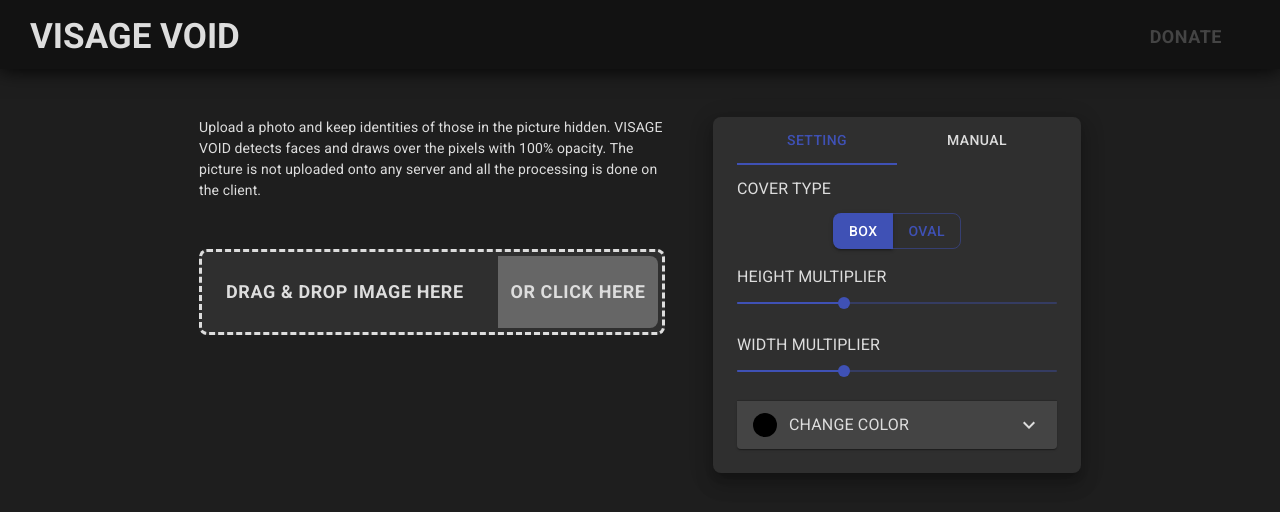
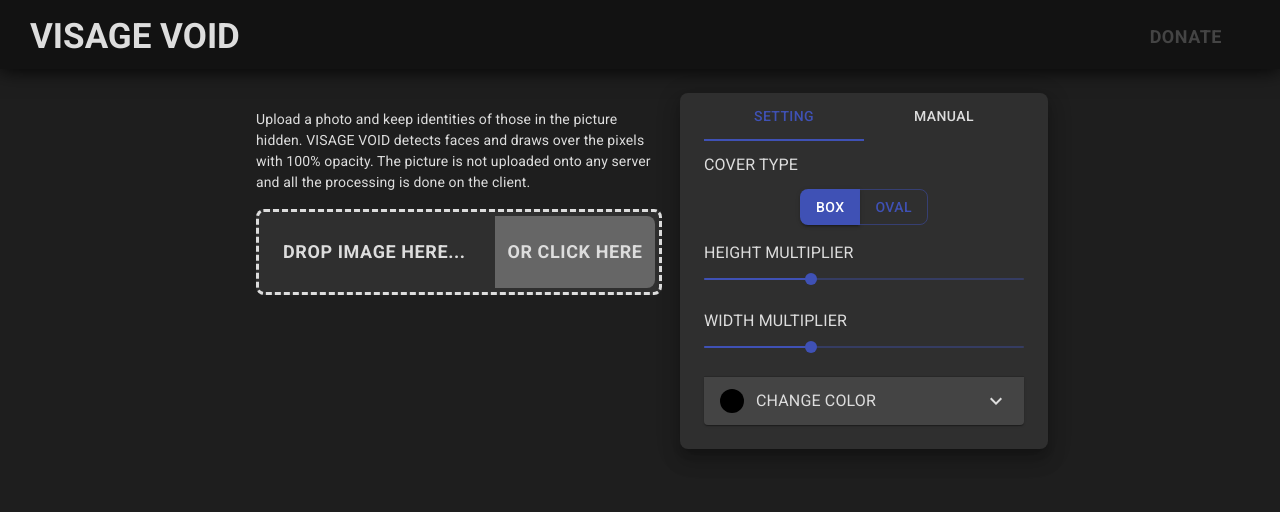
Before and after one commit to hirokazutei/visage-void, a React (Create React App) app: page / in a window 1280 px wide. Shown: the top 512 px of the page. Built offline with nearby package versions, Linux system fonts and the light colour scheme.

Commit message:
FEAT: Fixing layout

```diff
--- a/src/components/Content/ActionSection.tsx
+++ b/src/components/Content/ActionSection.tsx
@@ -22,7 +22,7 @@
     });
   };
   return (
-    <Paper customStyle={{ paddingTop: 0 }}>
+    <Paper customStyle={{ paddingTop: 0, maxWidth: 320 }}>
       <Tabs
         value={currentTab}
         indicatorColor="primary"
--- a/src/components/Content/Content.tsx
+++ b/src/components/Content/Content.tsx
@@ -4,12 +4,14 @@
 import Context from "../../context";
 import { Body } from "../atom/Text";
 import ActionSection from "./ActionSection";
+import Space from "../atom/Space";
+import symbol from "../../symbol";
 
 const styles: {
   mainContainer: CSSProperties;
   topContentContainer: CSSProperties;
   imageDisplayContainer: CSSProperties;
-  textContainer: CSSProperties;
+  leftContainer: CSSProperties;
 } = {
   mainContainer: {
     alignItems: "center",
@@ -20,18 +22,22 @@
     width: "100%",
     flex: 1,
     alignSelf: "center",
-    maxWidth: 640,
+    maxWidth: 840,
   },
   topContentContainer: {
     display: "flex",
     flexDirection: "row",
     flex: 1,
+    flexWrap: "wrap",
+    justifyContent: "center",
   },
   imageDisplayContainer: {
     margin: 10,
   },
-  textContainer: {
-    padding: 24,
+  leftContainer: {
+    maxWidth: 400,
+    marginRight: symbol.SPACE.huge,
+    marginLeft: symbol.SPACE.huge,
   },
 };
 
@@ -40,16 +46,17 @@
   return (
     <div style={styles.mainContainer}>
       <div style={styles.topContentContainer}>
-        <div>
-          <div style={styles.textContainer}>
+        <div style={styles.leftContainer}>
+          <Space.Stack size="large" />
           <Body>
             Upload a photo and keep identities of those in the picture hidden.
             VISAGE VOID detects faces and draws over the pixels with 100%
             opacity. The picture is not uploaded onto any server and all the
             processing is done on the client.
           </Body>
-          </div>
+          <Space.Stack size="large" />
           <Dropzone />
+          <Space.Stack size="huge" />
         </div>
         <ActionSection />
       </div>
--- a/src/components/Content/Dropzone.tsx
+++ b/src/components/Content/Dropzone.tsx
@@ -13,16 +13,14 @@
   textContainer: {
     alignItems: "center",
     display: "flex",
-    padding: 0,
     justifyContent: "space-between",
   },
   dropzone: {
     border: `dashed ${symbol.COLOR.text} 3px`,
     backgroundColor: symbol.COLOR.cards,
     borderRadius: 8,
-    width: 460,
+    width: 400,
     height: 80,
-    margin: 24,
   },
   button: {
     ...symbol.STYLE.button,
@@ -76,7 +74,7 @@
       <div style={styles.textContainer}>
         <div style={styles.dropTextContainer}>
           <Caption>
-            {isDragActive ? "DROP IMAGE HERE..." : "DRAG & DROP IMAGE HERE"}
+            {isDragActive ? "DROP IT HERE!" : "DROP IMAGE HERE..."}
           </Caption>
         </div>
         <div style={styles.button}>
--- a/src/components/atom/Paper.tsx
+++ b/src/components/atom/Paper.tsx
@@ -8,7 +8,6 @@
     backgroundColor: COLOR.cards,
     padding: symbol.SPACE.huge,
     borderRadius: 8,
-    margin: symbol.SPACE.huge,
   },
   pageMarker: {
     backgroundColor: COLOR.pageMarker,
```
Lines whose indentation alone changed are shown as unchanged.
